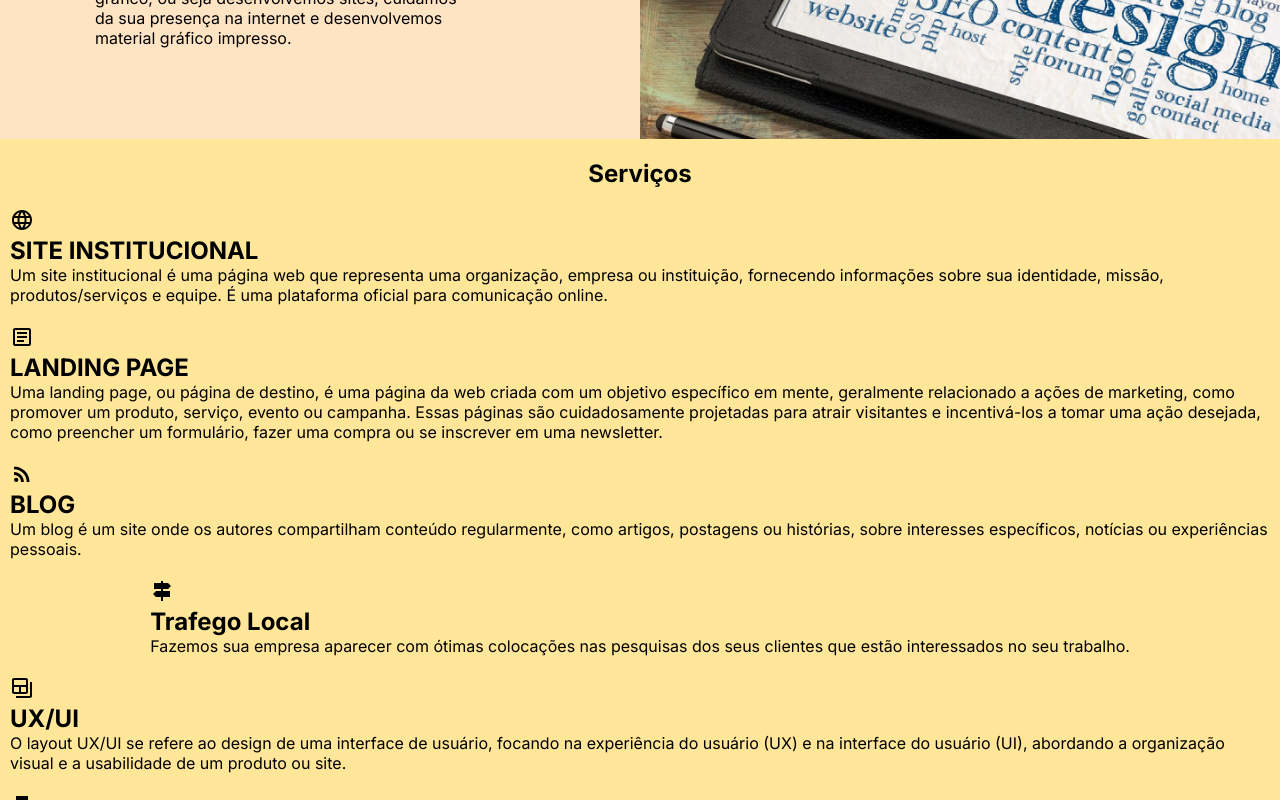
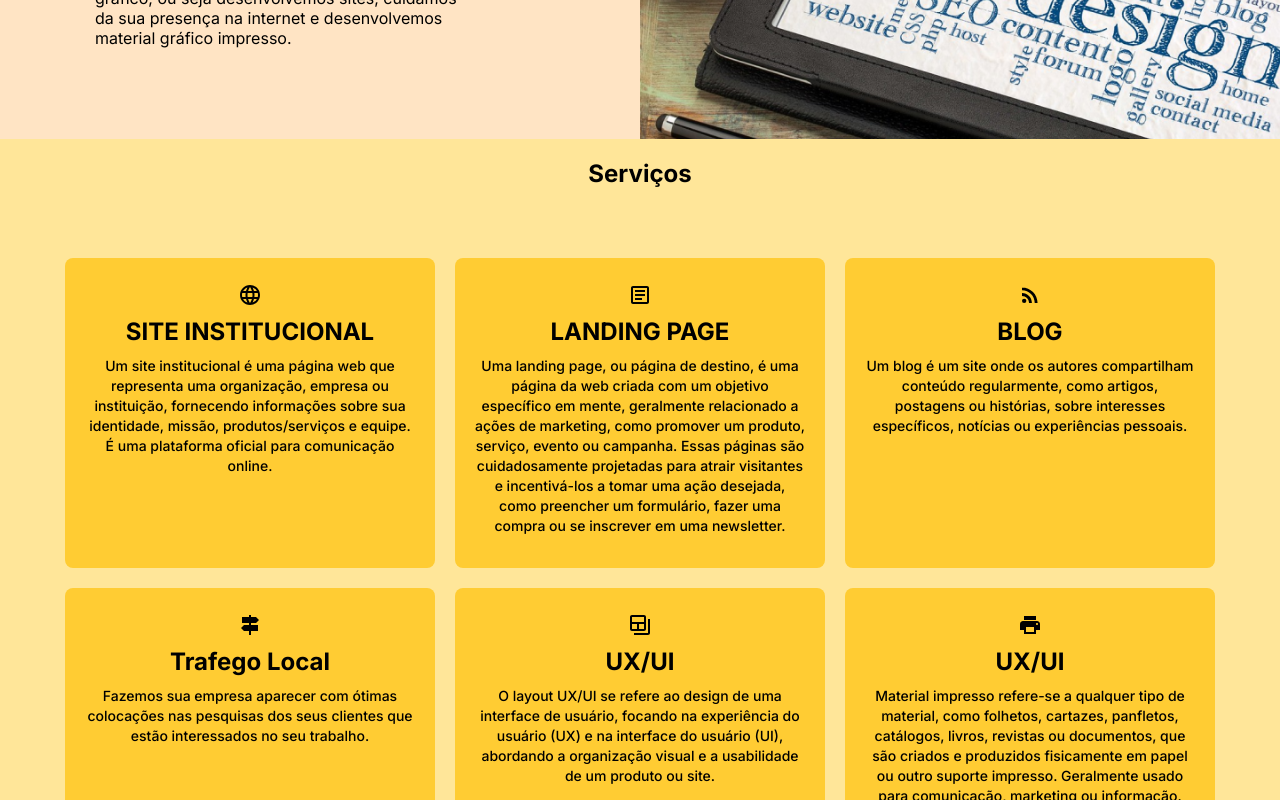
Before and after one commit to samirdourado/douradocomunicacao_react, a Next.js app: page / in a window 1280 px wide. Shown: the part 940-1740 px from the top of the page. Built offline with nearby package versions, Linux system fonts and the light colour scheme.

Commit message:
Feat: Estilização dos cards

```diff
--- a/src/app/globals.css
+++ b/src/app/globals.css
@@ -3,6 +3,7 @@
   padding: 0;
   margin: 0;
   list-style: none;
+  scroll-behavior: smooth;
 }
 
 html,
--- a/src/components/servicesArea/index.tsx
+++ b/src/components/servicesArea/index.tsx
@@ -9,8 +9,9 @@ import PrintIcon from '@mui/icons-material/Print';
 const ServicesArea = () => {
 
     return (
-        <ul className={styles.container}>
-            <h2>Serviços</h2>
+        <main className={styles.container}>
+            <h2 id="servicos">Serviços</h2>
+            <ul>
                 <li>
                     <LanguageIcon/>
                     <h2>SITE INSTITUCIONAL</h2>
@@ -83,10 +84,9 @@ const ServicesArea = () => {
                         informação.
                     </p>
                 </li>
-
-
+            </ul>
             <button>Entrar em contato</button>
-        </ul>
+        </main>
     )
 
 }
--- a/src/components/servicesArea/styles.module.scss
+++ b/src/components/servicesArea/styles.module.scss
@@ -3,9 +3,76 @@
 .container {
     background-color: $color-c;
     width: 100%;
+    display: flex;
+    flex-direction: column;
+    justify-content: center;
+    align-items: center;
+    gap: 50px;
+    padding-top: 20px;
+    padding-bottom: 20px;
+}
+
+.container > ul {
     padding: 20px 10px;
+    display: flex;
+    gap: 20px;
+
+    @media  (max-width: 885px) {
+        width: 100%;
+        overflow-x: scroll;
+    }
+
+    @media  (min-width: 885px) {
+        max-width: 1559px;
+        align-items: center;
+        justify-content: center;
+        flex-wrap: wrap;
+        margin: 0 auto;
+    }
+
+}
+
+.container > ul > li {
+    background-color: $color-a;
+    border-radius: 8px;
     display: flex;
     flex-direction: column;
     align-items: center;
-    gap: 20px;
+    gap: 10px;
+
+    @media  (max-width: 884px) {
+        padding: 20px 10px;
+        height: 348px;
+        width: 260px;
+        min-width: 260px;
+    }
+
+    @media  (min-width: 885px) {
+        padding: 25px 20px;
+        height: 310px;
+        width: 370px;
+        min-width: 370px;
+    }
+
 }
+
+.container > ul > li > h2 {
+
+    @media  (max-width: 884px) {
+        @include title-style-card-mobile
+    }
+
+    @media  (min-width: 885px) {
+        @include title-style-card
+    }
+}
+
+.container > ul > li > p {
+    @media  (max-width: 884px) {
+        @include text-style-card-mobile
+    }
+
+    @media  (min-width: 885px) {
+        @include text-style-card
+    }
+}
--- a/src/scss/abstracts/_variables.scss
+++ b/src/scss/abstracts/_variables.scss
@@ -26,3 +26,42 @@ $color-transparent: #000000d0;
 	text-decoration: none;
 	text-transform: none;
 };
+
+@mixin title-style-card-mobile() {
+	font-size: 1.25rem;
+	font-family: "Inter";
+	font-weight: 700;
+	font-style: normal;
+	text-decoration: none;
+	text-transform: none;
+};
+
+@mixin text-style-card-mobile() {
+	font-size: 0.875rem;
+	font-family: "Inter";
+	font-weight: 500;
+	font-style: normal;
+	text-decoration: none;
+	text-transform: none;
+	text-align: center;
+};
+
+@mixin title-style-card() {
+	font-size: 1.5rem;
+	font-family: "Inter";
+	font-weight: 700;
+	font-style: normal;
+	text-decoration: none;
+	text-transform: none;
+};
+
+@mixin text-style-card() {
+	font-size: 14px;
+	font-family: "Inter";
+	font-weight: 500;
+	font-style: normal;
+	text-decoration: none;
+	text-transform: none;
+	text-align: center;
+	line-height: 20px;
+};
```
Lines whose indentation alone changed are shown as unchanged.
